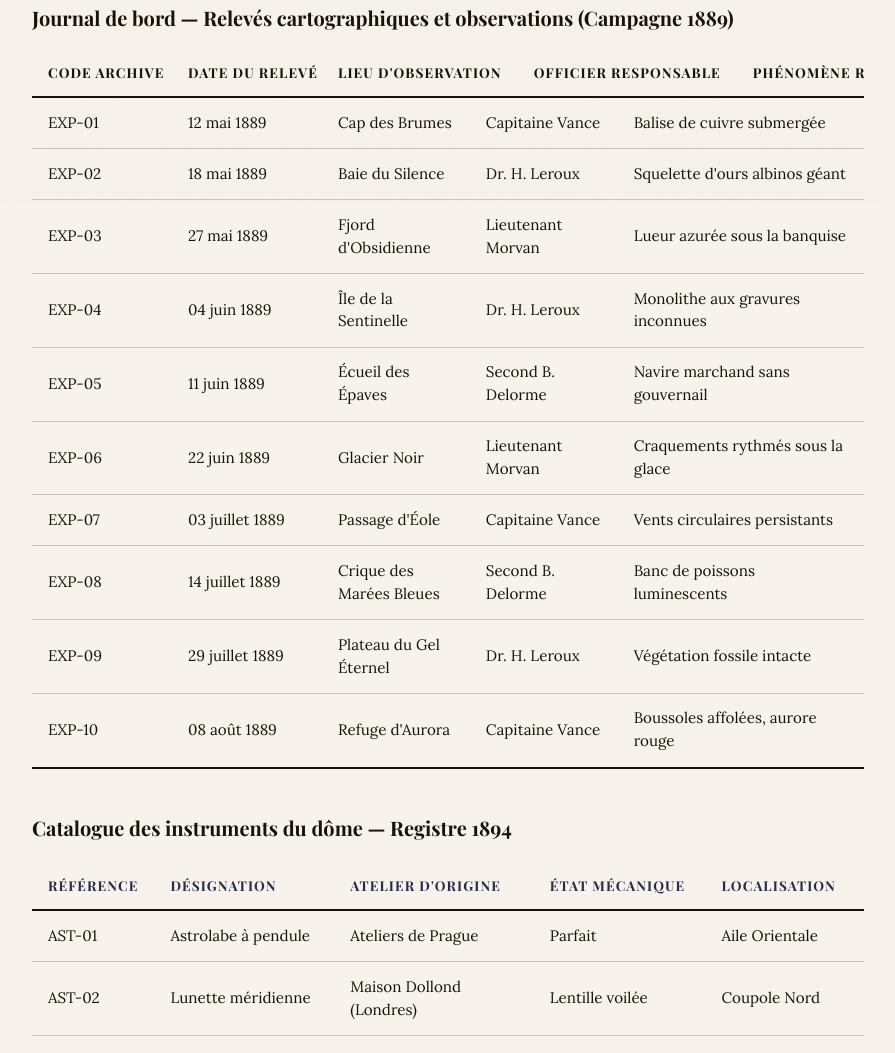
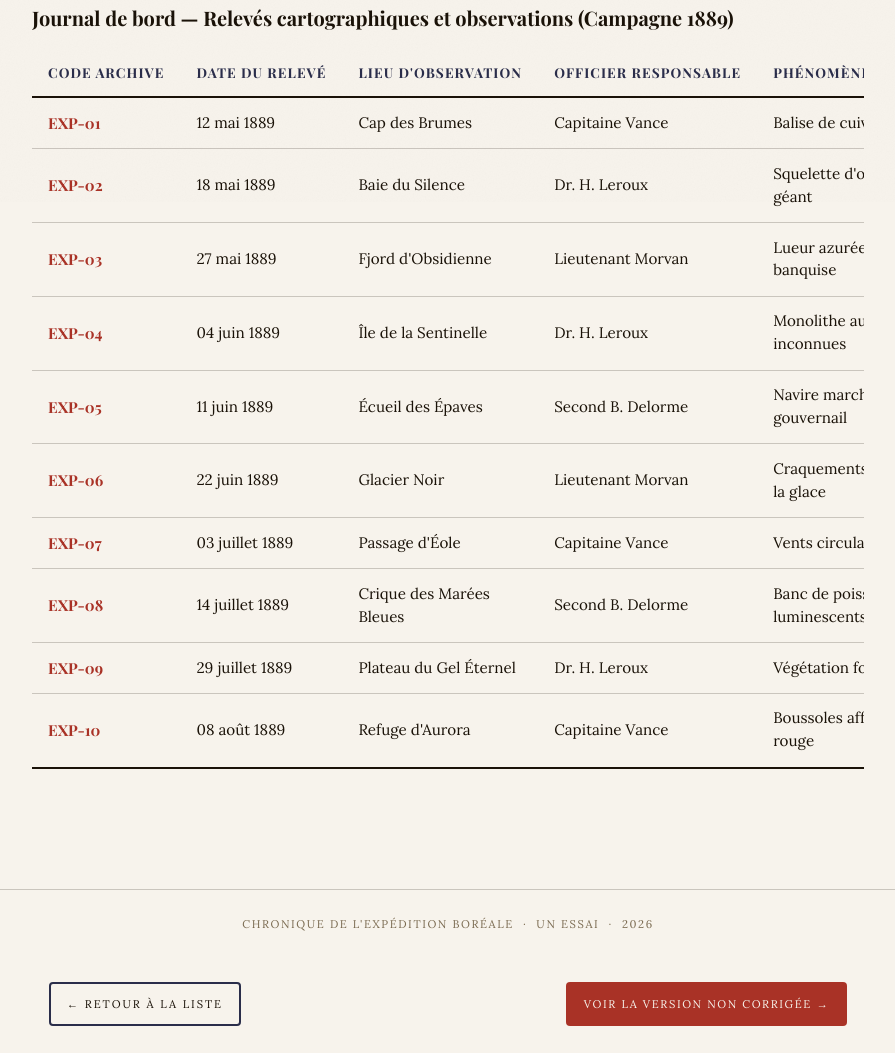
Before and after one commit to kozmofor/AccessibleWebContent, a plain HTML site: page pages/tableaux.html in a window 1280 px wide. Shown: the part 598-1651 px from the top of the page, without its empty margins (192-1087 px from the left). Drawn offline with nearby package versions, Linux system fonts and the light colour scheme; a web font is replaced by a local one.

Commit message:
Add files via upload

```diff
--- a/pages/tableaux.html
+++ b/pages/tableaux.html
@@ -32,193 +32,87 @@
 
     <article>
         <div class="table-container">
-            <div class="custom-table">
-
-                <div class="table-caption">
-                    Journal de bord — Relevés cartographiques et observations (Campagne 1889)
-                </div>
-
-                <div class="table-row-group table-header-group">
-                    <div class="table-row">
-                        <span class="table-cell table-header-cell">Code archive</span>
-                        <span class="table-cell table-header-cell">Date du relevé</span>
-                        <span class="table-cell table-header-cell">Lieu d'observation</span>
-                        <span class="table-cell table-header-cell">Officier responsable</span>
-                        <span class="table-cell table-header-cell">Phénomène répertorié</span>
-                    </div>
-                </div>
-
-                <div class="table-row-group table-body-group">
-
-                    <div class="table-row">
-                        <span class="table-cell">EXP-01</span>
-                        <span class="table-cell">12 mai 1889</span>
-                        <span class="table-cell">Cap des Brumes</span>
-                        <span class="table-cell">Capitaine Vance</span>
-                        <span class="table-cell">Balise de cuivre submergée</span>
-                    </div>
-
-                    <div class="table-row">
-                        <span class="table-cell">EXP-02</span>
-                        <span class="table-cell">18 mai 1889</span>
-                        <span class="table-cell">Baie du Silence</span>
-                        <span class="table-cell">Dr. H. Leroux</span>
-                        <span class="table-cell">Squelette d'ours albinos géant</span>
-                    </div>
-
-                    <div class="table-row">
-                        <span class="table-cell">EXP-03</span>
-                        <span class="table-cell">27 mai 1889</span>
-                        <span class="table-cell">Fjord d'Obsidienne</span>
-                        <span class="table-cell">Lieutenant Morvan</span>
-                        <span class="table-cell">Lueur azurée sous la banquise</span>
-                    </div>
-
-                    <div class="table-row">
-                        <span class="table-cell">EXP-04</span>
-                        <span class="table-cell">04 juin 1889</span>
-                        <span class="table-cell">Île de la Sentinelle</span>
-                        <span class="table-cell">Dr. H. Leroux</span>
-                        <span class="table-cell">Monolithe aux gravures inconnues</span>
-                    </div>
-
-                    <div class="table-row">
-                        <span class="table-cell">EXP-05</span>
-                        <span class="table-cell">11 juin 1889</span>
-                        <span class="table-cell">Écueil des Épaves</span>
-                        <span class="table-cell">Second B. Delorme</span>
-                        <span class="table-cell">Navire marchand sans gouvernail</span>
-                    </div>
-
-                    <div class="table-row">
-                        <span class="table-cell">EXP-06</span>
-                        <span class="table-cell">22 juin 1889</span>
-                        <span class="table-cell">Glacier Noir</span>
-                        <span class="table-cell">Lieutenant Morvan</span>
-                        <span class="table-cell">Craquements rythmés sous la glace</span>
-                    </div>
-
-                    <div class="table-row">
-                        <span class="table-cell">EXP-07</span>
-                        <span class="table-cell">03 juillet 1889</span>
-                        <span class="table-cell">Passage d'Éole</span>
-                        <span class="table-cell">Capitaine Vance</span>
-                        <span class="table-cell">Vents circulaires persistants</span>
-                    </div>
-
-                    <div class="table-row">
-                        <span class="table-cell">EXP-08</span>
-                        <span class="table-cell">14 juillet 1889</span>
-                        <span class="table-cell">Crique des Marées Bleues</span>
-                        <span class="table-cell">Second B. Delorme</span>
-                        <span class="table-cell">Banc de poissons luminescents</span>
-                    </div>
-
-                    <div class="table-row">
-                        <span class="table-cell">EXP-09</span>
-                        <span class="table-cell">29 juillet 1889</span>
-                        <span class="table-cell">Plateau du Gel Éternel</span>
-                        <span class="table-cell">Dr. H. Leroux</span>
-                        <span class="table-cell">Végétation fossile intacte</span>
-                    </div>
-
-                    <div class="table-row">
-                        <span class="table-cell">EXP-10</span>
-                        <span class="table-cell">08 août 1889</span>
-                        <span class="table-cell">Refuge d'Aurora</span>
-                        <span class="table-cell">Capitaine Vance</span>
-                        <span class="table-cell">Boussoles affolées, aurore rouge</span>
-                    </div>
-
-                </div>
-            </div>
-        </div>
-
-        <!-- Mauvaise pratique d'accessibilité : tableau purement natif où l'en-tête (horizontal et vertical)
-                     est simulé uniquement avec des <td> stylisés en gras au lieu de <thead>, <th> et de l'attribut scope -->
-        <div class="table-container">
-            <p class="fake-caption">Catalogue des instruments du dôme — Registre 1894</p>
-            <table class="fake-header-table">
+            <table>
+                <caption>Journal de bord — Relevés cartographiques et observations (Campagne 1889)</caption>
+                <thead>
+                    <tr>
+                        <th scope="col">Code archive</th>
+                        <th scope="col">Date du relevé</th>
+                        <th scope="col">Lieu d'observation</th>
+                        <th scope="col">Officier responsable</th>
+                        <th scope="col">Phénomène répertorié</th>
+                    </tr>
+                </thead>
                 <tbody>
-                    <!-- Première ligne visuelle : en-têtes sans balise <th> ni <thead> -->
-                    <tr class="fake-thead-row">
-                        <td class="fake-th-cell">Référence</td>
-                        <td class="fake-th-cell">Désignation</td>
-                        <td class="fake-th-cell">Atelier d'origine</td>
-                        <td class="fake-th-cell">État mécanique</td>
-                        <td class="fake-th-cell">Localisation</td>
-                    </tr>
-
-                    <!-- Lignes de données : la première colonne est stylisée comme un en-tête mais reste un simple <td> sans scope="row" -->
                     <tr>
-                        <td>AST-01</td>
-                        <td>Astrolabe à pendule</td>
-                        <td>Ateliers de Prague</td>
-                        <td>Parfait</td>
-                        <td>Aile Orientale</td>
+                        <th scope="row">EXP-01</th>
+                        <td>12 mai 1889</td>
+                        <td>Cap des Brumes</td>
+                        <td>Capitaine Vance</td>
+                        <td>Balise de cuivre submergée</td>
                     </tr>
                     <tr>
-                        <td>AST-02</td>
-                        <td>Lunette méridienne</td>
-                        <td>Maison Dollond (Londres)</td>
-                        <td>Lentille voilée</td>
-                        <td>Coupole Nord</td>
+                        <th scope="row">EXP-02</th>
+                        <td>18 mai 1889</td>
+                        <td>Baie du Silence</td>
+                        <td>Dr. H. Leroux</td>
+                        <td>Squelette d'ours albinos géant</td>
                     </tr>
                     <tr>
-                        <td>AST-03</td>
-                        <td>Sextant en laiton</td>
-                        <td>Compagnie des Indes</td>
-                        <td>Fonctionnel</td>
-                        <td>Salle des Cartes</td>
+                        <th scope="row">EXP-03</th>
+                        <td>27 mai 1889</td>
+                        <td>Fjord d'Obsidienne</td>
+                        <td>Lieutenant Morvan</td>
+                        <td>Lueur azurée sous la banquise</td>
                     </tr>
                     <tr>
-                        <td>AST-04</td>
-                        <td>Chronographe de marine</td>
-                        <td>Horlogerie Berthoud</td>
-                        <td>Ressort brisé</td>
-                        <td>Cabinet des Pièces</td>
+                        <th scope="row">EXP-04</th>
+                        <td>04 juin 1889</td>
+                        <td>Île de la Sentinelle</td>
+                        <td>Dr. H. Leroux</td>
+                        <td>Monolithe aux gravures inconnues</td>
                     </tr>
                     <tr>
-                        <td>AST-05</td>
-                        <td>Prisme spectroscopique</td>
-                        <td>Manufacture de Munich</td>
-                        <td>Ébréché</td>
-                        <td>Laboratoire Optique</td>
+                        <th scope="row">EXP-05</th>
+                        <td>11 juin 1889</td>
+                        <td>Écueil des Épaves</td>
+                        <td>Second B. Delorme</td>
+                        <td>Navire marchand sans gouvernail</td>
                     </tr>
                     <tr>
-                        <td>AST-06</td>
-                        <td>Sphère armillaire</td>
-                        <td>Atelier de Nuremberg</td>
-                        <td>Axes grippés</td>
-                        <td>Galerie Centrale</td>
+                        <th scope="row">EXP-06</th>
+                        <td>22 juin 1889</td>
+                        <td>Glacier Noir</td>
+                        <td>Lieutenant Morvan</td>
+                        <td>Craquements rythmés sous la glace</td>
                     </tr>
                     <tr>
-                        <td>AST-07</td>
-                        <td>Héliomètre à double foyer</td>
-                        <td>Fraunhofer &amp; Utzschneider</td>
-                        <td>Excellent</td>
-                        <td>Coupole Sud</td>
+                        <th scope="row">EXP-07</th>
+                        <td>03 juillet 1889</td>
+                        <td>Passage d'Éole</td>
+                        <td>Capitaine Vance</td>
+                        <td>Vents circulaires persistants</td>
                     </tr>
                     <tr>
-                        <td>AST-08</td>
-                        <td>Microscope micrométrique</td>
-                        <td>Maison Zeiss (Iéna)</td>
-                        <td>Calibré</td>
-                        <td>Atelier de Mesure</td>
+                        <th scope="row">EXP-08</th>
+                        <td>14 juillet 1889</td>
+                        <td>Crique des Marées Bleues</td>
+                        <td>Second B. Delorme</td>
+                        <td>Banc de poissons luminescents</td>
                     </tr>
                     <tr>
-                        <td>AST-09</td>
-                        <td>Miroir de spéculum poli</td>
-                        <td>Fonderie de Liège</td>
-                        <td>Oxydation légère</td>
-                        <td>Magasin Bas</td>
+                        <th scope="row">EXP-09</th>
+                        <td>29 juillet 1889</td>
+                        <td>Plateau du Gel Éternel</td>
+                        <td>Dr. H. Leroux</td>
+                        <td>Végétation fossile intacte</td>
                     </tr>
                     <tr>
-                        <td>AST-10</td>
-                        <td>Théodolite azimutal</td>
-                        <td>Secrétan (Paris)</td>
-                        <td>Complet avec niveau</td>
-                        <td>Terrasse Haute</td>
+                        <th scope="row">EXP-10</th>
+                        <td>08 août 1889</td>
+                        <td>Refuge d'Aurora</td>
+                        <td>Capitaine Vance</td>
+                        <td>Boussoles affolées, aurore rouge</td>
                     </tr>
                 </tbody>
             </table>
@@ -232,7 +126,7 @@
                 <a href="../index.html" class="index-link">
                     <span aria-hidden="true">← </span>
                     Retour à la liste</a>
-                <a href="../corrected-pages/tableaux.html" class="correct-link">Voir la version corrigée <span
+                <a href="../pages/tableaux.html" class="correct-link">Voir la version non corrigée <span
                         aria-hidden="true">→</span></a>
             </div>
         </div>
```
